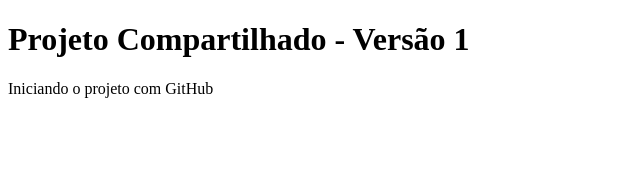
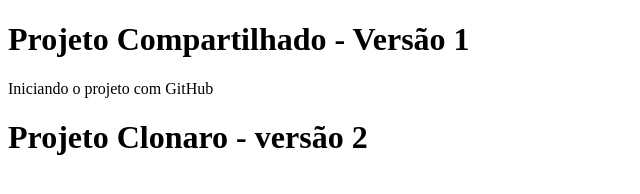
Before and after one commit to mabreum/ambev_git, a plain HTML site: page index.html in a window 1280 px wide. Shown: the whole page, without its empty margins (0-640 px from the left). Drawn offline with Linux system fonts and the light colour scheme.

Commit message:
Adicionando uma nova linha no arquivo

```diff
--- a/index.html
+++ b/index.html
@@ -9,5 +9,6 @@
     <P>
         Iniciando o projeto com GitHub
     </P>
+    <h1>Projeto Clonaro - versão 2    </h1>
 </body>
 </html>
```
